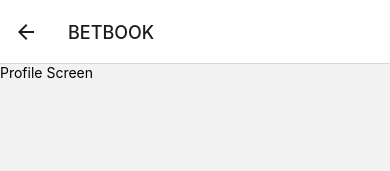
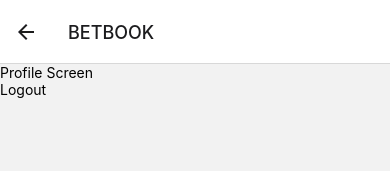
Before and after one commit to Smoopfrog/bet-book, a React Native app: screen /ProfileScreen in a window 390 px wide. Shown: the top 171 px of the page. Built offline with nearby package versions, Linux system fonts and the light colour scheme; no server answers.

Commit message:
add logout button to profile screen

```diff
--- a/components/Home/FooterBar.js
+++ b/components/Home/FooterBar.js
@@ -11,13 +11,8 @@ import { auth } from "../../firebase";
 const FooterBar = (props) => {
   const navigation = useNavigation();
 
-  const handleLogout = () => {
-    auth
-      .signOut()
-      .then(() => {
-        navigation.replace("ProfileScreen");
-      })
-      .catch((error) => alert(error.mess));
+  const profileScreenHandler = () => {
+    navigation.replace("ProfileScreen");
   };
 
   return (
@@ -51,7 +46,7 @@ const FooterBar = (props) => {
           name="logout"
           size={30}
           color="white"
-          onPress={handleLogout}
+          onPress={profileScreenHandler}
         />
       </View>
     </View>
@@ -62,7 +57,7 @@ const styles = StyleSheet.create({
   container: {
     backgroundColor: "#000",
     width: "100%",
-    padding:12,
+    padding: 12,
     justifyContent: "space-evenly",
     alignItems: "center",
     flexDirection: "row",
--- a/components/ProfileScreen.js
+++ b/components/ProfileScreen.js
@@ -1,11 +1,27 @@
-import { Text, View } from "react-native"
+import { Text, TouchableHighlight, View } from "react-native";
+import { useNavigation } from "@react-navigation/native";
+import { auth } from "../firebase";
 
 const ProfileScreen = () => {
+  const navigation = useNavigation();
+
+  const handleLogout = () => {
+    auth
+      .signOut()
+      .then(() => {
+        navigation.replace("LoginScreen");
+      })
+      .catch((error) => alert(error.mess));
+  };
+
   return (
     <View>
       <Text>Profile Screen</Text>
+      <TouchableHighlight onPress={handleLogout}>
+        <Text>Logout</Text>
+      </TouchableHighlight>
     </View>
-  )
-}
+  );
+};
 
-export default ProfileScreen
+export default ProfileScreen;
```
